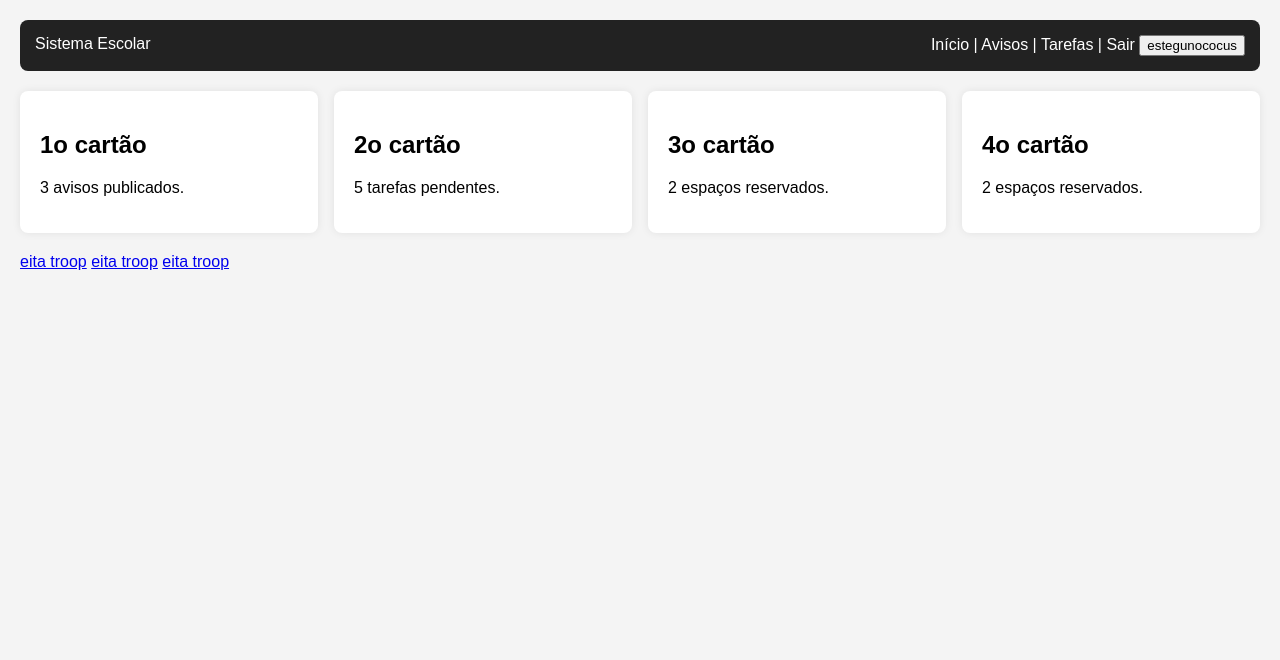
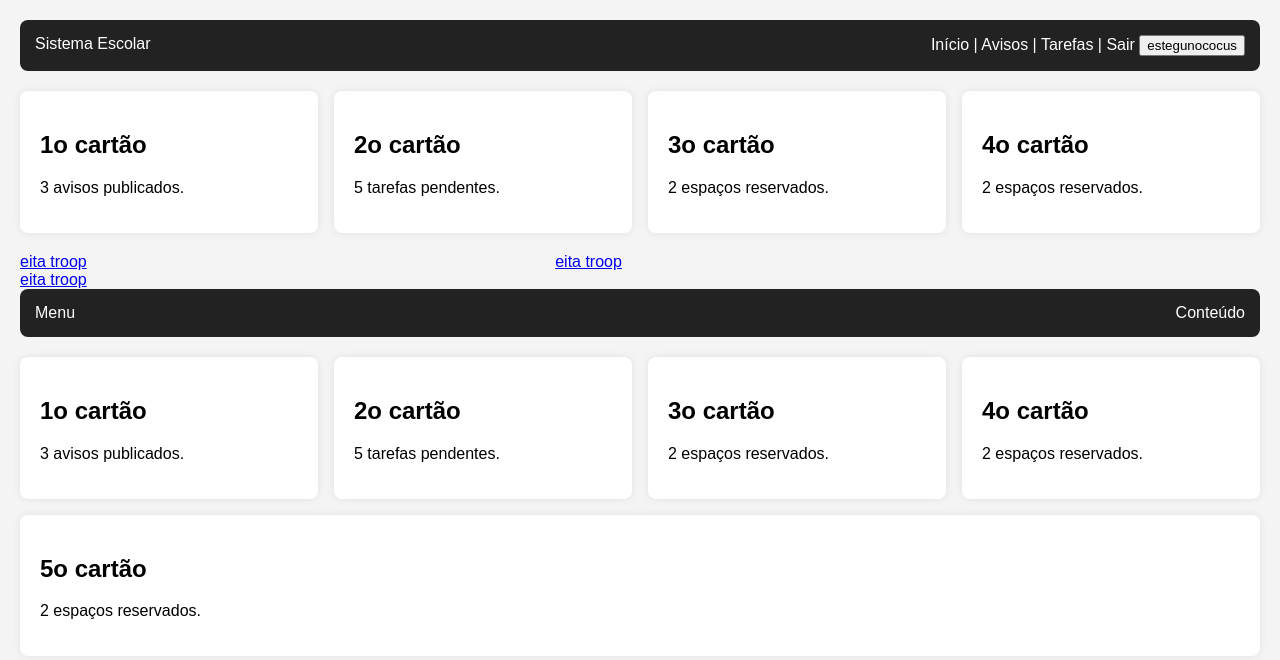
Before and after one commit to nistros/Projeto-Frontback-2triAntony, a plain HTML site: page Parte 2/lição 2 (5)/b.html in a window 1280 px wide. Drawn offline with Linux system fonts and the light colour scheme.

Commit message:
terminei a atividade dois de html

```diff
--- a/Parte 2/lição 2 (5)/b.html
+++ b/Parte 2/lição 2 (5)/b.html
@@ -11,7 +11,15 @@
       padding: 20px;
       background-color: #f4f4f4;
     }
-
+    .gulosidade {
+      display: flex ;
+      justify-content: space-between;
+      background-color: #222;
+      color: white;
+      padding: 15px;
+      border-radius: 8px;
+      margin-bottom: 20px;
+    }
     .menu {
       display: flex;
       justify-content: space-between;
@@ -39,7 +47,11 @@
    .estegunococus{
       margin-top: 20px;
     }
+  a{
+    display: inline-block;
+    margin-right: 58vh;
 
+  }
   </style>
 </head>
 <body>
@@ -75,7 +87,41 @@
 <a href="a.html">eita troop</a>
 <a href="a.html">eita troop</a>
 </div>
+<div class="gulosidade">
+    <div>Menu</div>
+    <div>Conteúdo </div>
+  </div>
+
+
+
 
 </div>
+ <div class="cards">
+    <div class="card">
+      <h2>1o cartão</h2>
+      <p>3 avisos publicados.</p>
+    </div>
+
+    <div class="card">
+      <h2>2o cartão</h2>
+      <p>5 tarefas pendentes.</p>
+    </div>
+
+    <div class="card">
+      <h2>3o cartão</h2>
+      <p>2 espaços reservados.</p>
+    </div>
+
+    <div class="card">
+      <h2>4o cartão</h2>
+      <p>2 espaços reservados.</p>
+    </div>
+    <div class="card">
+      <h2>5o cartão</h2>
+      <p>2 espaços reservados.</p>
+    </div>
+</div>
+
+    </div>
 </body>
 </html>
```
